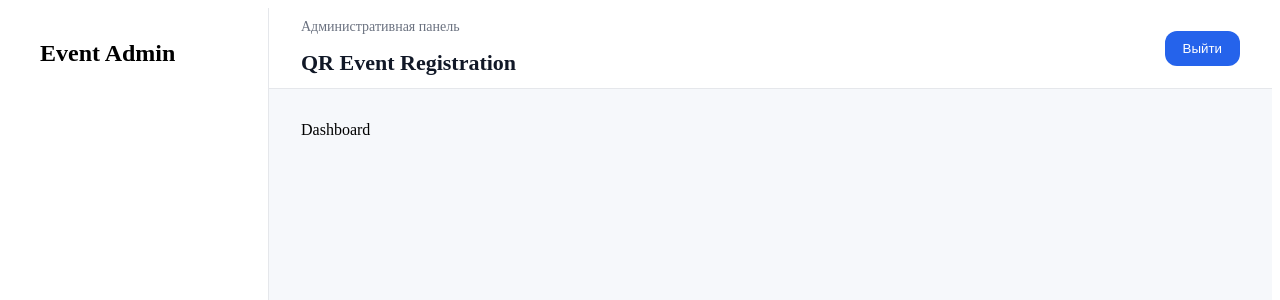
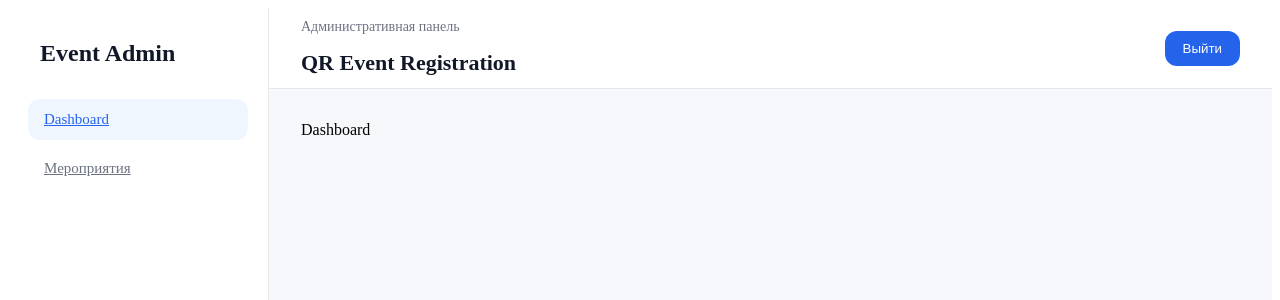
Before and after one commit to event-registration-team/qr-frontend, a React (Vite) app: page /dashboard in a window 1280 px wide. Shown: the top 300 px of the page. Built offline with nearby package versions, Linux system fonts and the light colour scheme.

Commit message:
add sidebar navigation

```diff
--- a/src/components/Sidebar/Sidebar.css
+++ b/src/components/Sidebar/Sidebar.css
@@ -1,19 +1,53 @@
 .sidebar {
-
   width: 260px;
+  min-height: 100vh;
 
   background: #ffffff;
 
   border-right: 1px solid #e5e7eb;
-
 }
 
 .sidebar__logo {
-
   padding: 32px;
 
   font-size: 24px;
-
   font-weight: 700;
 
+  color: #111827;
 }
+
+.sidebar__nav {
+  display: flex;
+  flex-direction: column;
+
+  gap: 8px;
+
+  padding: 0 20px;
+}
+
+.sidebar__link {
+  padding: 12px 16px;
+
+  border-radius: 12px;
+
+  font-size: 15px;
+  font-weight: 500;
+
+  color: #6b7280;
+
+  transition:
+    background-color 0.2s ease,
+    color 0.2s ease;
+}
+
+.sidebar__link:hover {
+  background: #f3f4f6;
+
+  color: #111827;
+}
+
+.sidebar__link--active {
+  background: #eff6ff;
+
+  color: #2563eb;
+}
--- a/src/components/Sidebar/Sidebar.tsx
+++ b/src/components/Sidebar/Sidebar.tsx
@@ -1,9 +1,38 @@
+import { NavLink } from 'react-router-dom';
+
+import { ROUTES } from '../../router/routes';
+
 import './Sidebar.css';
+
+const menuItems = [
+  {
+    title: 'Dashboard',
+    path: ROUTES.dashboard,
+  },
+  {
+    title: 'Мероприятия',
+    path: ROUTES.events,
+  },
+];
 
 export function Sidebar() {
   return (
     <aside className="sidebar">
       <div className="sidebar__logo">Event Admin</div>
+
+      <nav className="sidebar__nav">
+        {menuItems.map((item) => (
+          <NavLink
+            key={item.path}
+            to={item.path}
+            className={({ isActive }) =>
+              isActive ? 'sidebar__link sidebar__link--active' : 'sidebar__link'
+            }
+          >
+            {item.title}
+          </NavLink>
+        ))}
+      </nav>
     </aside>
   );
 }
--- /dev/null
+++ b/src/pages/EventsPage/EventsPage.tsx
@@ -0,0 +1,3 @@
+export function EventsPage() {
+  return <div>Мероприятия</div>;
+}
```
Also changed, not shown: src/router/router.tsx (+5 -9 lines).
